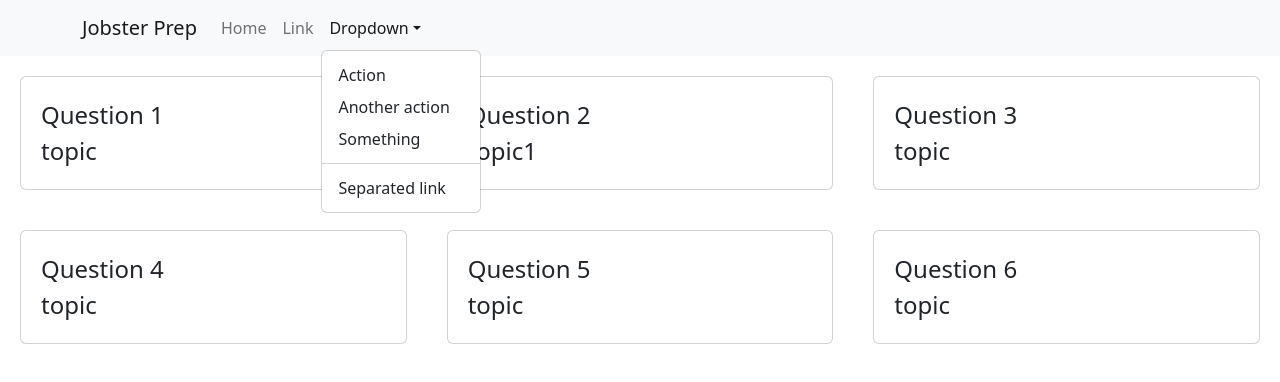
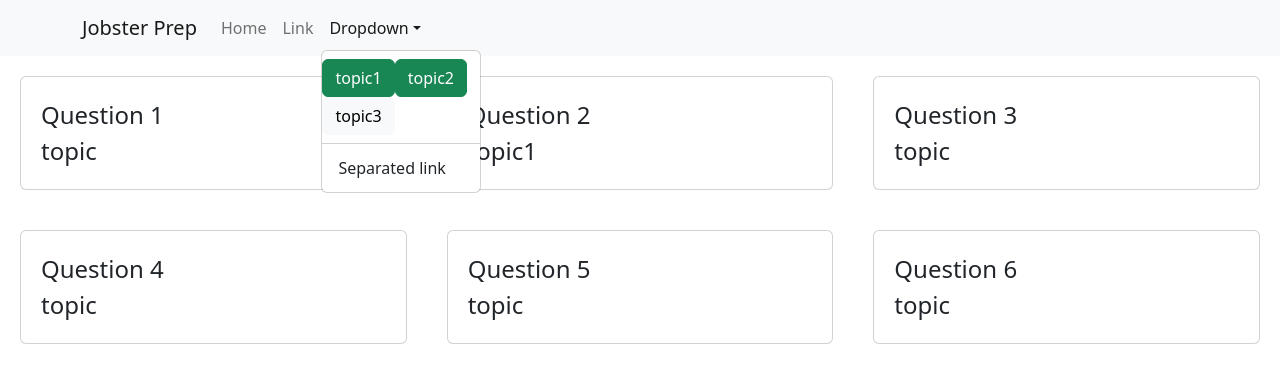
Before and after one commit to jobster-prep/jobster-prep, a React app: page / in a window 1280 px wide. Both pictures are taken after a click on the button "Dropdown". Shown: the top 382 px of the page. Built offline with nearby package versions, Linux system fonts and the light colour scheme.

Commit message:
commit before merging prisma setup

```diff
--- a/src/features/cardContainer/cardContainerSlice.tsx
+++ b/src/features/cardContainer/cardContainerSlice.tsx
@@ -114,11 +114,11 @@ export const cardContainerSlice = createSlice({
     },
 
     // filter out any cards whose topic is not associated with "true" in filter options
-    filterCards: (state, action: PayloadAction<FilterOptionsType>) => {
-      state.filteredQuestions = state.allQuestions.filter(
-        (el: Question) => action.payload[el.topic]
-      );
-    },
+    // filterCards: (state, action: PayloadAction<FilterOptionsType>) => {
+    //   state.filteredQuestions = state.allQuestions.filter(
+    //     (el: Question) => action.payload[el.topic]
+    //   );
+    // },
   },
 });
 
--- a/src/features/filterControls/FilterControl.tsx
+++ b/src/features/filterControls/FilterControl.tsx
@@ -1,7 +1,22 @@
 import {useSelector, useDispatch} from 'react-redux';
 import Button from 'react-bootstrap/Button';
+import {toggleFilter} from '../filters/filterSlice';
 
-const FilterControl = (id: string, topic: string) => {
-  return <Button className="filterButton" aria-label={`filter ${topic}`}></Button>;
+const FilterControl = (id: string, topic: string, toggleStatus: boolean) => {
+  const dispatch = useDispatch();
+
+  return (
+    <Button
+      id={`filter${id}`}
+      className={toggleStatus ? 'btn btn-success' : 'btn btn-light'}
+      aria-label={`filter ${topic}`}
+      onClick={() => {
+        console.log('toggle status ', toggleStatus);
+        dispatch(toggleFilter(topic));
+      }}
+    >
+      {topic}
+    </Button>
+  );
 };
 export default FilterControl;
--- a/src/features/filters/Filters.tsx
+++ b/src/features/filters/Filters.tsx
@@ -6,18 +6,22 @@ import FilterControl from '../filterControls/FilterControl';
 
 const Filters = () => {
   const allQuestions = useSelector((state: RootState) => state.cardContainer.allQuestions);
-
+  const filterStatus = useSelector((state: RootState) => state.filter.filterOptions);
   // state: make filter buttons toggleable
 
   // get all topics from allQuestions
   const topicSet = new Set<string>();
   allQuestions.forEach((el: Question) => topicSet.add(el.topic));
   // render one filterButton per topic
-  const topicList: any = Array.from(topicSet);
+  //const topicList: any = Array.from(topicSet);
+  //for testing:
+  const topicList = ['topic1', 'topic2', 'topic3'];
   const filterControls = [];
   for (let i = 0; i < topicList.length; i++) {
-    filterControls.push(FilterControl(String(i), topicList[i]));
+    const toggleStatus = filterStatus[topicList[i]];
+    filterControls.push(FilterControl(String(i), topicList[i], toggleStatus));
   }
+  return <div>{filterControls}</div>;
 };
 
 export default Filters;
--- a/src/features/filters/filterSlice.tsx
+++ b/src/features/filters/filterSlice.tsx
@@ -7,8 +7,13 @@ export interface FilterState {
 }
 
 const initialState = {
-  filterOptions: {},
+  filterOptions: {
+    topic1: true,
+    topic2: true,
+    topic3: false,
+  },
 };
+console.log('filterOptions: ' + JSON.stringify(initialState.filterOptions));
 
 export const filterSlice = createSlice({
   name: 'filter',
@@ -21,6 +26,7 @@ export const filterSlice = createSlice({
     },
 
     toggleFilter: (state, action: PayloadAction<string>) => {
+      console.log('toggling ', action.payload);
       state.filterOptions[action.payload] = !state.filterOptions[action.payload];
       console.log(state.filterOptions);
     },
--- a/src/features/navbar/BootstrapNavbar.tsx
+++ b/src/features/navbar/BootstrapNavbar.tsx
@@ -2,6 +2,7 @@ import Container from 'react-bootstrap/Container';
 import Nav from 'react-bootstrap/Nav';
 import Navbar from 'react-bootstrap/Navbar';
 import NavDropdown from 'react-bootstrap/NavDropdown';
+import Filters from '../filters/Filters';
 
 function BasicExample() {
   return (
@@ -14,9 +15,7 @@ function BasicExample() {
             <Nav.Link href="#home">Home</Nav.Link>
             <Nav.Link href="#link">Link</Nav.Link>
             <NavDropdown title="Dropdown" id="basic-nav-dropdown">
-              <NavDropdown.Item href="#action/3.1">Action</NavDropdown.Item>
-              <NavDropdown.Item href="#action/3.2">Another action</NavDropdown.Item>
-              <NavDropdown.Item href="#action/3.3">Something</NavDropdown.Item>
+              <Filters />
               <NavDropdown.Divider />
               <NavDropdown.Item href="#action/3.4">Separated link</NavDropdown.Item>
             </NavDropdown>
--- a/src/types.ts
+++ b/src/types.ts
@@ -6,5 +6,8 @@ export type Question = {
 };
 
 export type FilterOptionsType = {
+  topic1: boolean;
+  topic2: boolean;
+  topic3: boolean;
   [k: string]: boolean;
 };
```
